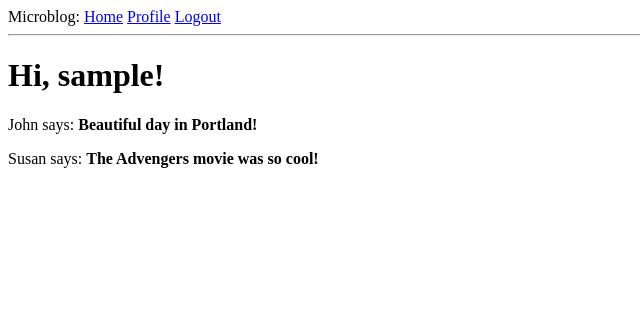
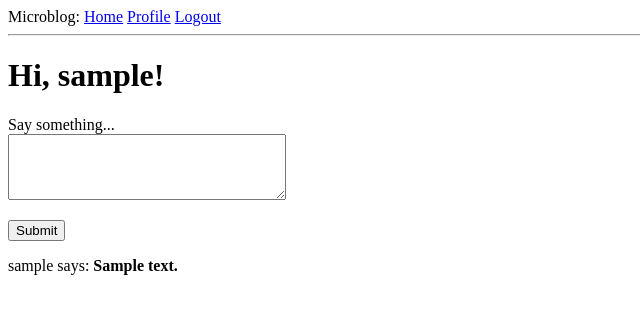
Before and after one commit to Agent123983/microblog, a Flask app: page / in a window 1280 px wide. Shown: the top 314 px of the page, without its empty margins (0-640 px from the left). Run offline with Flask 2, Linux system fonts and the light colour scheme; a user stored in the database is signed in; tables that the repository leaves empty hold one stand-in row (values such as "Sample post").

Commit message:
posts and view followed posts

```diff
--- a/app/forms.py
+++ b/app/forms.py
@@ -48,3 +48,9 @@ class EditProfileForm(FlaskForm):
 
 class EmptyForm(FlaskForm):
     submit = SubmitField('Submit')
+
+
+class PostForm(FlaskForm):
+    post = TextAreaField('Say something...', validators=[
+        DataRequired(), Length(min=1, max=140)])
+    submit = SubmitField('Submit')
--- a/app/routes.py
+++ b/app/routes.py
@@ -1,9 +1,9 @@
 from crypt import methods
 from flask import render_template, flash, redirect, url_for, request
 from app import app, db
-from app.forms import LoginForm, RegistrationForm, EditProfileForm, EmptyForm
+from app.forms import LoginForm, RegistrationForm, EditProfileForm, EmptyForm, PostForm
 from flask_login import current_user, login_user, logout_user, login_required
-from app.models import User
+from app.models import User, Post
 from werkzeug.urls import url_parse
 from datetime import datetime
 
@@ -15,21 +15,19 @@ def before_request():
         db.session.commit()
 
 
-@app.route('/')
-@app.route('/index')
+@app.route('/', methods=['GET', 'POST'])
+@app.route('/index', methods=['GET', 'POST'])
 @login_required
 def index():
-    posts = [
-        {
-            'author': {'username': 'John'},
-            'body': 'Beautiful day in Portland!'
-        },
-        {
-            'author': {'username': 'Susan'},
-            'body': 'The Advengers movie was so cool!'
-        }
-    ]
-    return render_template('index.html', title='Home Page', posts=posts)
+    form = PostForm()
+    if form.validate_on_submit():
+        post = Post(body=form.post.data, author=current_user)
+        db.session.add(post)
+        db.session.commit()
+        flash('Your post is now live!')
+        return redirect(url_for('index'))
+    posts = current_user.followed_posts().all()
+    return render_template('index.html', title='Home Page', form=form, posts=posts)
 
 
 @app.route('/login', methods=['GET', 'POST'])
--- a/app/templates/index.html
+++ b/app/templates/index.html
@@ -2,7 +2,20 @@
 
 {% block content %}
     <h1>Hi, {{ current_user.username }}!</h1>
+    <form action="" method="post">
+        {{ form.hidden_tag() }}
+        <p>
+            {{ form.post.label }}<br>
+            {{ form.post(cols=32, rows=4) }}<br>
+            {% for error in form.post.errors %}
+            <span style="color: red;">[{{ error }}]</span>
+            {% endfor %}
+        </p>
+        <p>{{ form.submit() }}</p>
+    </form>
     {% for post in posts %}
-    <div><p>{{ post.author.username }} says: <b>{{ post.body }}</b></p></div>
+    <p>
+        {{ post.author.username }} says: <b>{{ post.body }}</b>
+    </p>
     {% endfor %}
 {% endblock %}
```
Also changed, not shown: app.db.
